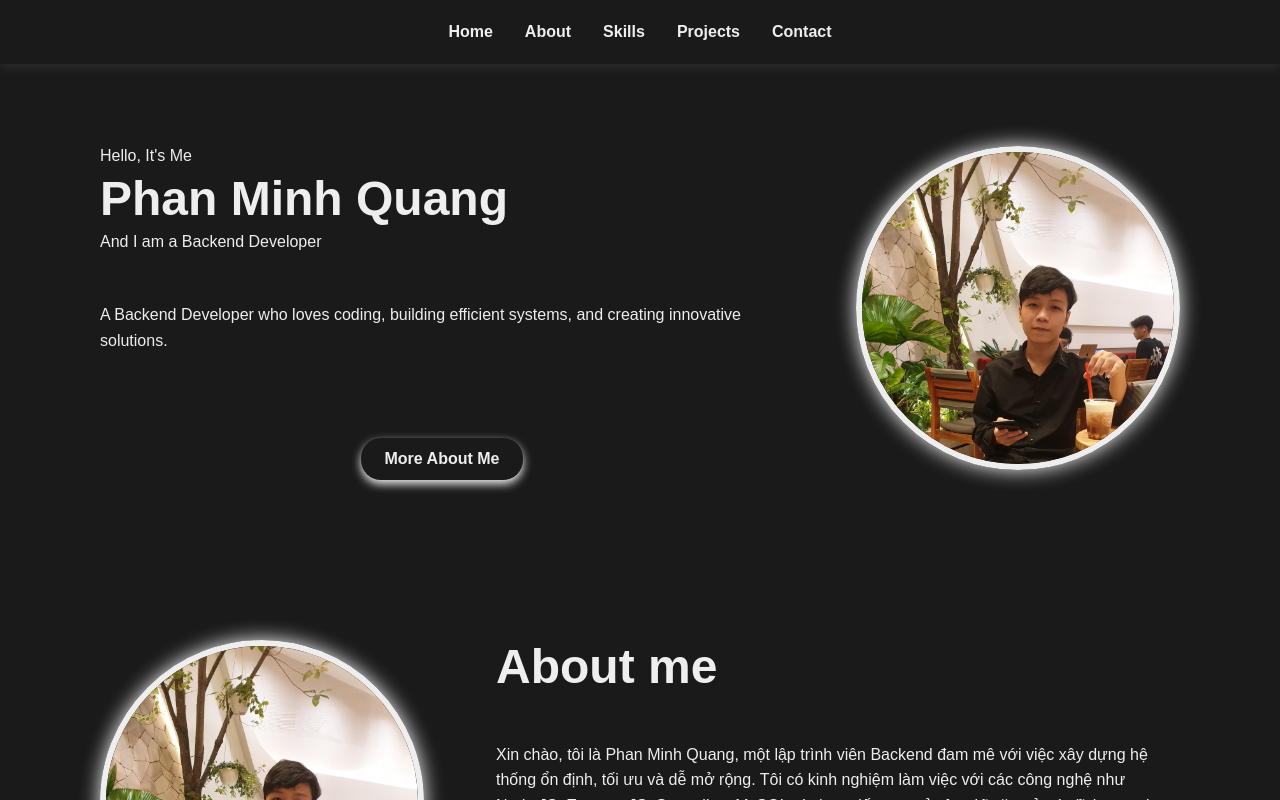
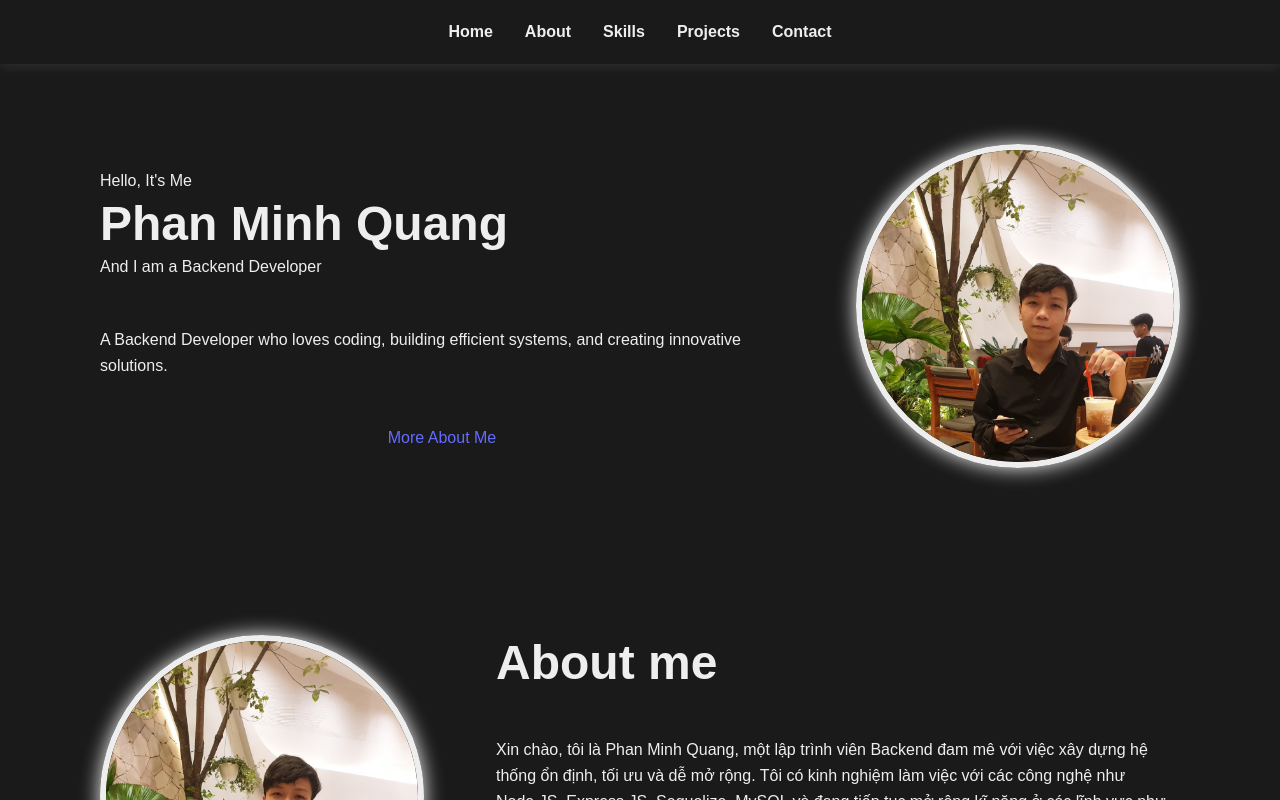
Before and after one commit to phanquang1830/portflolio, a React (Vite) app: page / in a window 1280 px wide. Shown: the top 800 px of the page. Built offline with nearby package versions, Linux system fonts and the light colour scheme.

Commit message:
Refactor: remove  button inside a tag

```diff
--- a/src/components/Hero/Hero.tsx
+++ b/src/components/Hero/Hero.tsx
@@ -10,13 +10,15 @@ const Hero: React.FC = () => {
         <h1>Phan Minh Quang </h1>
         <p className={styles.role}>And I am a Backend Developer</p>
         <p className={styles.description}>
-          A Backend Developer who loves coding, building efficient systems, and creating innovative solutions.
+          A Backend Developer who loves coding, building efficient systems, and
+          creating innovative solutions.
         </p>
-        <a href="#about">
-          <div className={styles.buttonWrapper}>
-          <button>More About Me</button>
-          </div>
-        </a>
+
+        <div className={styles.buttonWrapper}>
+          <a href="#about" className={styles.button}>
+            More About Me
+          </a>
+        </div>
       </div>
 
       {/* Bên phải: avatar */}
```
